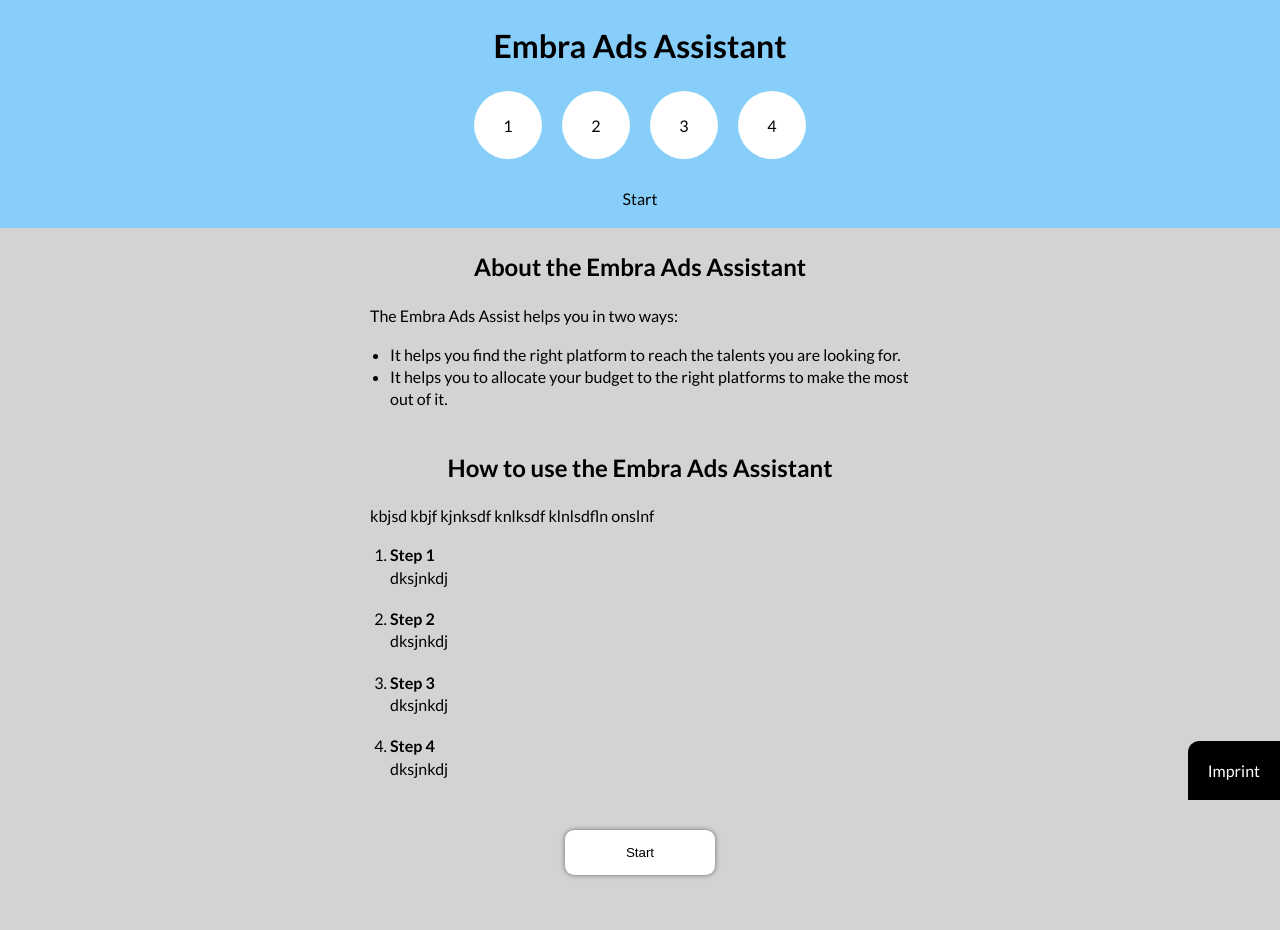
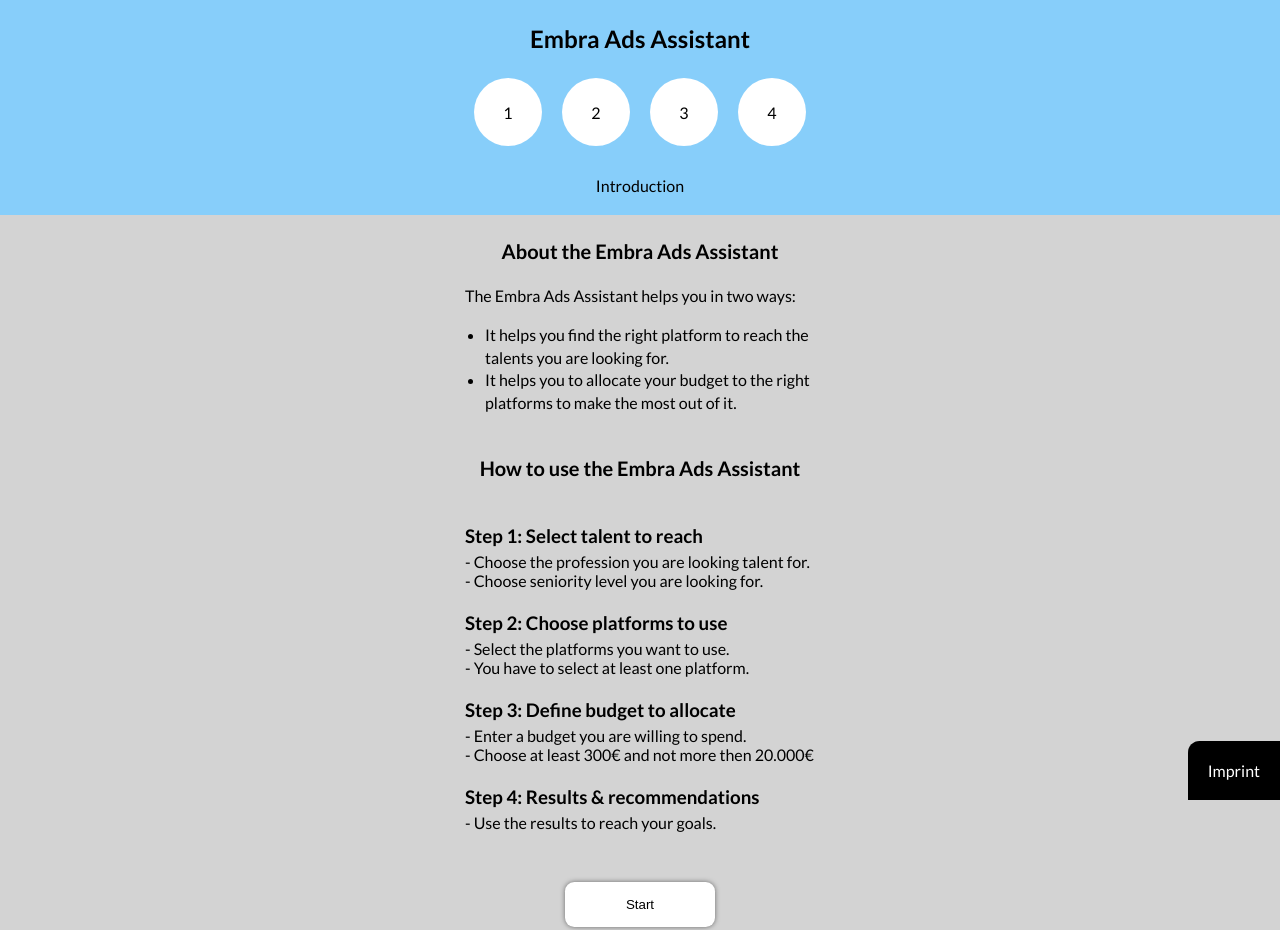
Before and after one commit to Code-Institute-Submissions/DennisSchenkel-PP2, a plain HTML site: page index.html in a window 1280 px wide. Drawn offline with Linux system fonts and the light colour scheme.

Commit message:
Add text to home page and small edits on css

```diff
--- a/assets/css/style.css
+++ b/assets/css/style.css
@@ -16,6 +16,15 @@ body {
 h1, h2, h3 {
     line-height: 1.6;
     font-weight: 600;
+}
+
+h1 {
+    font-size: 24px;
+    text-align: center;
+}
+
+h2 {
+    font-size: 20px;
     text-align: center;
 }
 
@@ -37,7 +46,7 @@ li {
     text-align: center;
 }
 .content {
-    width: 540px;
+    width: 350px;
 }
 
 
@@ -149,10 +158,11 @@ main {
     flex-direction: column;
     align-content: center;
     padding-bottom: 30px;
+    text-align: center;
 }
 
 .platform-logos {
-    height: 70px;
+    height: 60px;
     padding: 25px 25px 15px 25px;
     opacity: 50%;
 }
@@ -162,7 +172,7 @@ main {
 }
 
 .platform-logos-selected {
-    height: 70px;
+    height: 60px;
     padding: 25px 25px 15px 25px;
     opacity: 100%;
 }
@@ -231,6 +241,7 @@ main {
 }
 
 .additional-recommentation {
+    background-color: white;
     border-radius: 1cap;
     border-color: red;
     border-style: solid;
@@ -270,18 +281,3 @@ footer {
     justify-content: center;
     border-top-left-radius: 1cap;
 }
-
-
-/* Medie query: tablet and larger (576px and down) */
-@media screen and (max-width: 576px) {
-    /* Change width of content area */
-    .content {
-        width: 350px;
-    }
-
-    /* Change size platform logos */
-    .platform-logos {
-        height: 60px;
-    }
-
-}
--- a/assets/js/script.js
+++ b/assets/js/script.js
@@ -601,10 +601,10 @@ function resultsToHTML(listOfResults) {
         <h3>Results</h3>
             <br>
             <div class="searched-talent">
-               <p>You are looking for talents that are <b>${parameters.profession}</b></p><br>
+               <p>You are looking for: <b>${parameters.profession}</b></p><br>
             <div>
             <div class="overall-budget">
-               <p>Your overall Budget is <b>${parameters.budget}€</b></p><br>
+               <p>Your overall Budget: <b>${parameters.budget}€</b></p><br>
             <div>
                 <p>Considering these information we recommend the following distribution of your budget:</p>
             </div>
--- a/index.html
+++ b/index.html
@@ -29,7 +29,7 @@
                 </div>
             </div>
             <div id="step_name">
-                <p>Start</p>
+                <p>Introduction</p>
             </div>
         </div>
     </header>
@@ -43,7 +43,7 @@
         <section>
             <div class="content"  id="content_div">
                 <h2>About the Embra Ads Assistant</h2><br>
-                <p>The Embra Ads Assist helps you in two ways:</p><br>
+                <p>The Embra Ads Assistant helps you in two ways:</p><br>
                 <ul>
                     <li>It helps you find the right platform to reach the talents you are looking for.</li>
                     <li>It helps you to allocate your budget to the right platforms to make the most out of it.</li>
@@ -51,28 +51,22 @@
                 <br>
                 <br>
                 <h2>How to use the Embra Ads Assistant</h2><br>
-                <p> kbjsd kbjf kjnksdf knlksdf klnlsdfln onslnf</p><br>
-                <ol>
-                    <li>
-                        <h4>Step 1</h4>
-                        <p>dksjnkdj</p>
-                    </li>
-                    <br>
-                    <li>
-                        <h4>Step 2</h4>
-                        <p>dksjnkdj</p>
-                    </li>
-                    <br>
-                    <li>
-                        <h4>Step 3</h4>
-                        <p>dksjnkdj</p>
-                    </li>
-                    <br>
-                    <li>
-                        <h4>Step 4</h4>
-                        <p>dksjnkdj</p>
-                    </li>
-                </ol>
+                <br>
+                <h3>Step 1: Select talent to reach</h3>
+                <p>- Choose the profession you are looking talent for.</p>
+                <p>- Choose seniority level you are looking for.</p>
+                <br>
+                <h3>Step 2: Choose platforms to use</h3>
+                <p>- Select the platforms you want to use.</p>
+                <p>- You have to select at least one platform.</p>
+                <br>
+                <h3>Step 3: Define budget to allocate</h3>
+                <p>- Enter a budget you are willing to spend.</p>
+                <p>- Choose at least 300€ and not more then 20.000€</p>
+                <br>
+                <h3>Step 4: Results & recommendations</h3>
+                <p>- Use the results to reach your goals.</p>
+
                 <div class="nav_buttons">
                     <button type="button" class="buttons" id="next_btn_0">Start</button>
                 </div>
```
Also changed, not shown: documentation/wireframes/wireframes.png (added), 2 other files.
